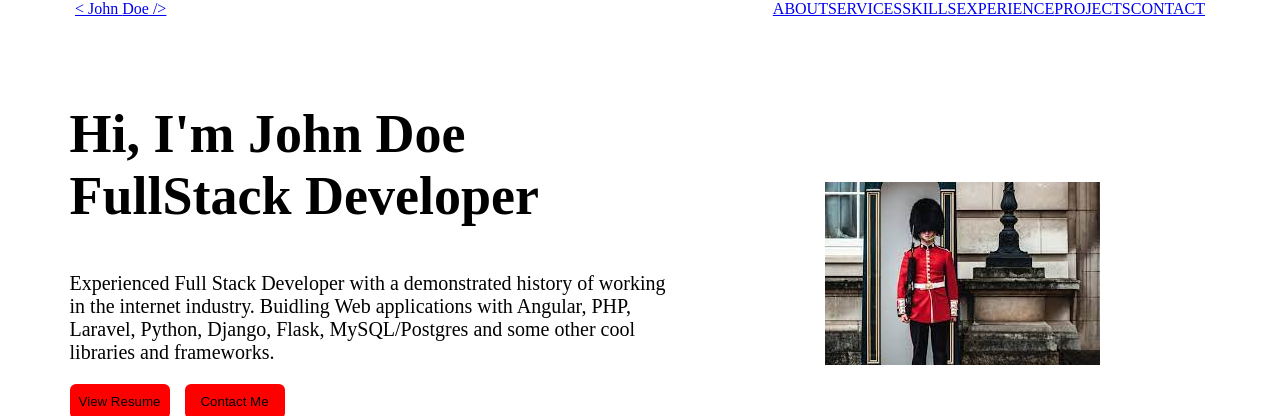
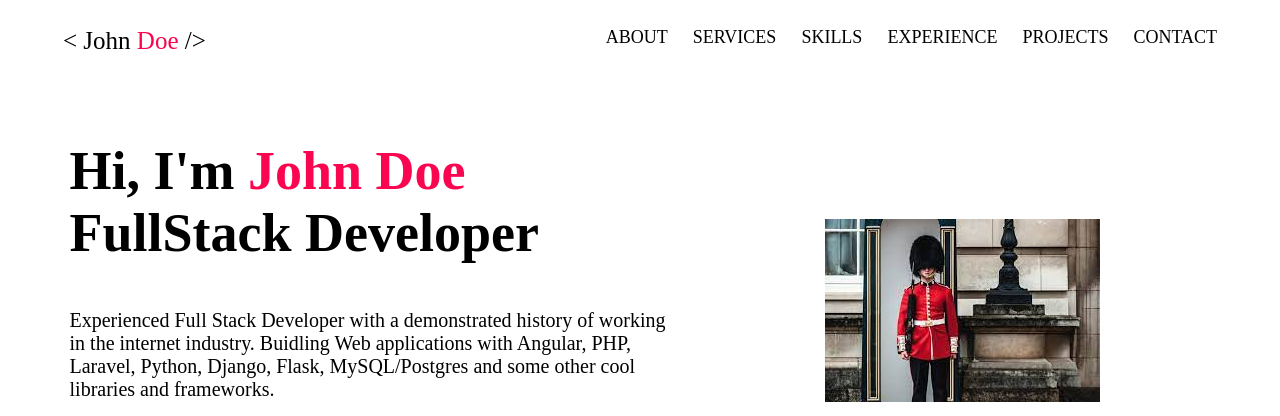
Before and after one commit to Prodigysec/Simple-Landing-Page, a plain HTML site: page index.html in a window 1280 px wide. Shown: the top 416 px of the page. Drawn offline with Linux system fonts and the light colour scheme.

Commit message:
Update styles

```diff
--- a/css/style.css
+++ b/css/style.css
@@ -11,19 +11,32 @@ body {
 
 #header {
     display: flex;
-    align-items: center;
-    justify-content: space-between;
+    /* align-items: center; */
+    justify-content: center;
+    padding-top: 27px;
+    gap: 400px;
+
 }
 
 .navbar nav{
     display: flex;
-    flex-direction: row;
-    justify-content: space-around;
-    padding-right: 75px;
+    gap: 25px;
+    font-size: large;
+}
+
+a {
+    text-decoration: none;
+    font-weight: 500;
+    color: black;
 }
 
 .logo {
-    padding-left: 75px;
+    font-size: 25px;
+    font-weight: bolder;
+}
+
+span {
+    color: #F90550;
 }
 
 #content {
```
